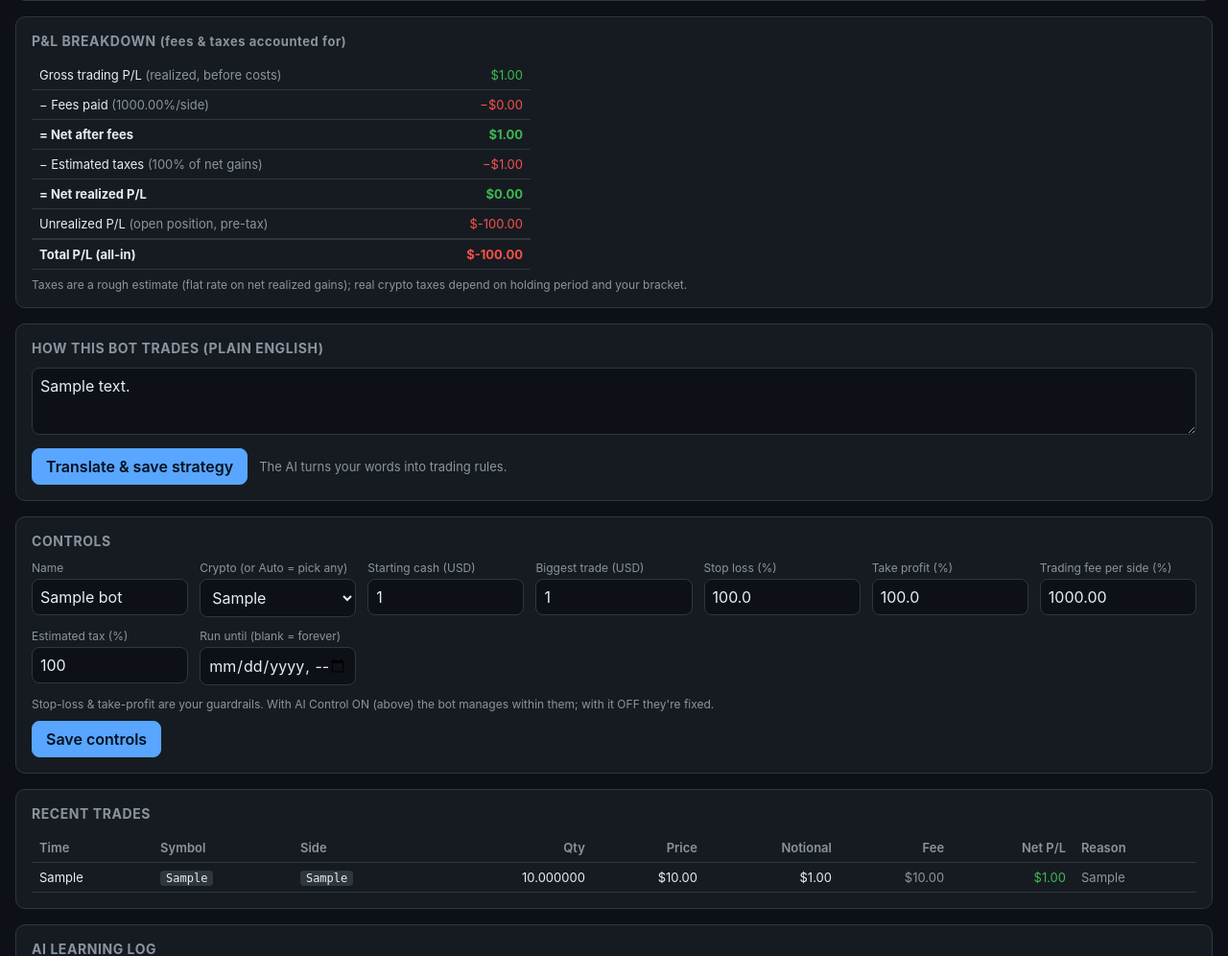
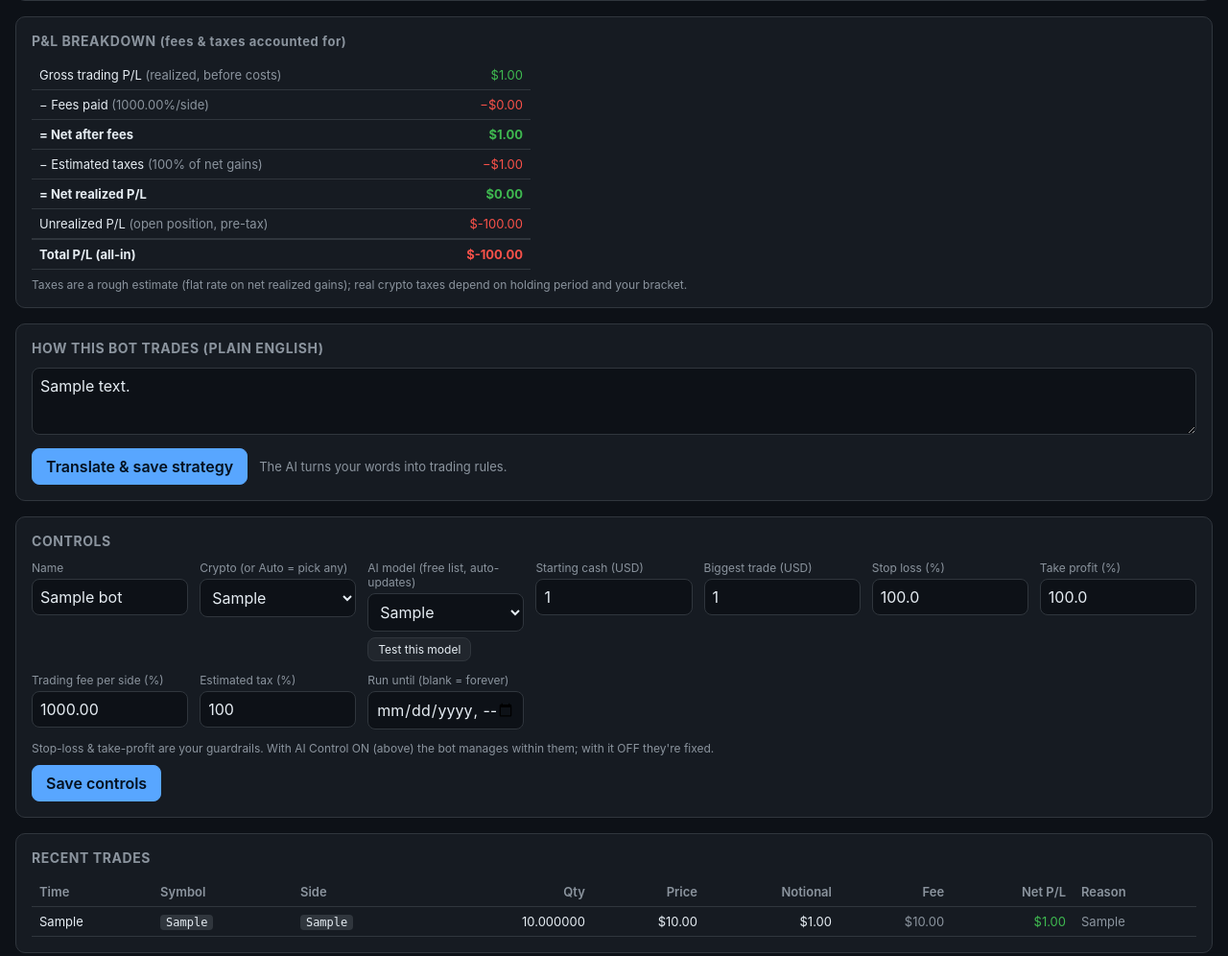
Before and after one commit to ddtechapp2026/claude, a FastAPI app: page / in a window 1280 px wide. Shown: the part 798-1794 px from the top of the page at 96% size. Run offline with FastAPI, Linux system fonts and the light colour scheme; tables that the repository leaves empty hold one stand-in row (values such as "Sample post"); a database or web service that is not in the repository returns one stand-in record (values such as "Sample title"); data that the repository does not hold is empty.

Commit message:
Per-bot AI model picker + live free-model list
- Each bot has its own model (bots.model; '' = global default). llm.resolve_model
  applies the per-bot choice and the free-only guard; translate + review use it.
- GET /api/models fetches OpenRouter's model list, filters to free (':free' /
  $0 pricing), caches 10 min (?refresh=1 to force) so newly released free models
  appear automatically; degrades gracefully if OpenRouter is unreachable.
- Dashboard: per-bot model dropdown from the live list (+ 'Default' option and a
  'Test this model' button), model shown on each bot's header, list auto-refreshed
  every 10 min. /api/ai/test accepts ?model= to test a specific one.

Co-Authored-By: Claude Opus 4.8 <noreply@anthropic.com>
Claude-Session: https://claude.ai/code/session_01VuLHDqieNL9Vup1DYK6PX6

```diff
--- a/src/dashboard/app.py
+++ b/src/dashboard/app.py
@@ -9,10 +9,12 @@ via OpenRouter, with a rule-based fallback). Sits behind nginx Basic Auth.
 from __future__ import annotations
 
 import json
+import time
 from datetime import datetime, timezone
 from pathlib import Path
 from typing import Optional
 
+import requests
 from fastapi import FastAPI, HTTPException
 from fastapi.responses import JSONResponse
 from fastapi.templating import Jinja2Templates
@@ -79,9 +81,39 @@ def healthz() -> dict:
 
 
 @app.get("/api/ai/test")
-def api_ai_test() -> JSONResponse:
+def api_ai_test(model: str = "") -> JSONResponse:
     """Make one real OpenRouter call and report the result, for diagnostics."""
-    return JSONResponse(llm.diagnostic())
+    return JSONResponse(llm.diagnostic(model or None))
+
+
+# Live list of free models, cached so the dropdown always shows newly released
+# ":free" models without hammering OpenRouter.
+_models_cache: dict = {"ts": 0.0, "free": []}
+_MODELS_TTL = 600.0  # 10 minutes
+
+
+@app.get("/api/models")
+def api_models(refresh: int = 0) -> JSONResponse:
+    now = time.monotonic()
+    if refresh or not _models_cache["free"] or (now - _models_cache["ts"]) > _MODELS_TTL:
+        try:
+            resp = requests.get(f"{settings.openrouter_base_url}/models", timeout=20)
+            resp.raise_for_status()
+            data = resp.json().get("data", [])
+            free = sorted(
+                m["id"] for m in data
+                if str(m.get("id", "")).endswith(":free")
+                or (str((m.get("pricing") or {}).get("prompt", "1")) in ("0", "0.0")
+                    and str((m.get("pricing") or {}).get("completion", "1")) in ("0", "0.0"))
+            )
+            _models_cache.update(ts=now, free=free)
+            return JSONResponse({"free": free, "cached": False, "count": len(free)})
+        except Exception as exc:  # noqa: BLE001
+            # Fall back to whatever we have cached (may be empty on first failure).
+            return JSONResponse({"free": _models_cache["free"], "cached": True,
+                                 "count": len(_models_cache["free"]), "error": str(exc)})
+    return JSONResponse({"free": _models_cache["free"], "cached": True,
+                         "count": len(_models_cache["free"])})
 
 
 @app.get("/api/bots")
@@ -138,6 +170,7 @@ class ConfigIn(BaseModel):
     run_until: Optional[str] = None            # ISO ts, "" clears it
     auto_adjust: Optional[bool] = None
     ai_control: Optional[bool] = None
+    model: Optional[str] = None                # per-bot AI model ('' = global default)
 
 
 def _norm_pct(v: float | None) -> float | None:
@@ -172,6 +205,8 @@ def api_config(bot_id: int, cfg: ConfigIn) -> JSONResponse:
         fields["auto_adjust"] = 1 if cfg.auto_adjust else 0
     if cfg.ai_control is not None:
         fields["ai_control"] = 1 if cfg.ai_control else 0
+    if cfg.model is not None:
+        fields["model"] = cfg.model.strip()
     _db.update_bot(bot_id, **fields)
     return JSONResponse({"ok": True, "bot": _bot_view(_db.get_bot(bot_id))})
 
@@ -195,7 +230,7 @@ def api_strategy(bot_id: int, body: StrategyIn) -> JSONResponse:
     bot = _db.get_bot(bot_id)
     if not bot:
         raise HTTPException(404, "bot not found")
-    spec, summary, source = llm.translate_strategy(body.text)
+    spec, summary, source = llm.translate_strategy(body.text, model=bot.get("model") or None)
     _db.update_bot(bot_id, strategy_text=body.text, strategy_spec=json.dumps(spec))
     return JSONResponse({"ok": True, "summary": summary, "source": source, "spec": spec})
 
--- a/src/dashboard/templates/index.html
+++ b/src/dashboard/templates/index.html
@@ -82,12 +82,31 @@ const fmtUsd=n=>(n==null)?"-":"$"+Number(n).toLocaleString(undefined,{minimumFra
 const fmtTime=iso=>{try{return new Date(iso).toISOString().replace("T"," ").slice(0,16)}catch{return iso||"-"}};
 const el=id=>document.getElementById(id);
 const pct=n=>(n==null)?"-":(Number(n)*100).toFixed(1)+"%";
-let currentBotId=null, chart=null, bots=[], universe=[];
+let currentBotId=null, chart=null, bots=[], universe=[], freeModels=[], defaultModel="";
 
 function symbolOptions(sel){
   const opts = ['AUTO', ...universe];
   if(sel && !opts.includes(sel)) opts.push(sel);   // keep a custom value visible
   return opts.map(s=>`<option value="${s}" ${s===sel?'selected':''}>${s==='AUTO'?'Auto — pick any crypto':s}</option>`).join("");
+}
+
+function modelOptions(sel){
+  let list=[...freeModels];
+  if(sel && !list.includes(sel)) list.unshift(sel);   // keep current pick visible even if delisted
+  let html=`<option value="" ${sel===""?'selected':''}>Default (${defaultModel||'global'})</option>`;
+  html+=list.map(m=>`<option value="${m}" ${m===sel?'selected':''}>${m}</option>`).join("");
+  return html;
+}
+
+async function loadModels(force){
+  try{const r=await api("/api/models"+(force?"?refresh=1":"")); freeModels=r.free||[];}catch(e){/* keep old */}
+}
+async function testBotModel(){
+  const m=el("f-model").value, box=el("model-test");
+  box.textContent="testing…";
+  try{const r=await api("/api/ai/test"+(m?("?model="+encodeURIComponent(m)):""));
+    box.innerHTML = r.ok ? `<span class="pos">✓ ${r.model} works</span>` : `<span class="neg">✗ ${r.stage||''} ${r.status||''}: ${(r.detail||'').slice(0,140)}</span>`;
+  }catch(e){box.innerHTML=`<span class="neg">✗ ${e.message}</span>`;}
 }
 
 async function api(url,opts){const r=await fetch(url,{cache:"no-store",...opts});
@@ -119,7 +138,7 @@ function detailHTML(d){
 
   <div class="panel">
     <div class="row" style="justify-content:space-between">
-      <div><b>${b.name}</b> <span class="pill">${b.symbol}</span> <span class="pill ${b.ai_control?'ai':''}">AI Control ${b.ai_control?'ON':'OFF'}</span></div>
+      <div><b>${b.name}</b> <span class="pill">${b.symbol}</span> <span class="pill ${b.ai_control?'ai':''}">AI Control ${b.ai_control?'ON':'OFF'}</span> <span class="pill">🧠 ${b.model||'default'}</span></div>
       <div class="row">
         <button class="${b.enabled?'on':'off'}" onclick="toggleBot(${b.id})">${b.enabled?'⏸ Turn OFF':'▶ Turn ON'}</button>
         <a href="/api/bots/${b.id}/export" download style="text-decoration:none"><button>⬇ Export data</button></a>
@@ -178,6 +197,10 @@ function detailHTML(d){
     <div class="formgrid">
       <div><label>Name</label><input id="f-name" value="${b.name}"></div>
       <div><label>Crypto (or Auto = pick any)</label><select id="f-symbol">${symbolOptions(b.symbol)}</select></div>
+      <div><label>AI model (free list, auto-updates)</label>
+        <select id="f-model">${modelOptions(b.model||"")}</select>
+        <div style="margin-top:6px"><button type="button" onclick="testBotModel()" style="padding:4px 10px;font-size:12px">Test this model</button> <span id="model-test" class="muted" style="font-size:12px"></span></div>
+      </div>
       <div><label>Starting cash (USD)</label><input id="f-cash" type="number" value="${b.starting_cash}"></div>
       <div><label>Biggest trade (USD)</label><input id="f-max" type="number" value="${b.max_trade_usd}"></div>
       <div><label>Stop loss (%)</label><input id="f-stop" type="number" step="0.1" value="${(b.stop_loss_pct*100).toFixed(1)}"></div>
@@ -236,7 +259,7 @@ async function loadDetail(){
 }
 
 async function loadBots(){
-  const d=await api("/api/bots"); bots=d.bots; universe=d.universe||[];
+  const d=await api("/api/bots"); bots=d.bots; universe=d.universe||[]; defaultModel=d.model||"";
   el("ai-state").textContent = d.ai_enabled
     ? `on · ${d.model}${d.free_only ? " · free-only" : ""}`
     : "off — using rule-based parser";
@@ -275,6 +298,7 @@ async function saveConfig(id){
     starting_cash:parseFloat(el("f-cash").value),max_trade_usd:parseFloat(el("f-max").value),
     stop_loss_pct:parseFloat(el("f-stop").value),take_profit_pct:parseFloat(el("f-tp").value),
     fee_pct:parseFloat(el("f-fee").value),tax_pct:parseFloat(el("f-tax").value),
+    model:el("f-model").value,
     run_until:until?new Date(until).toISOString():""};
   el("cfg-msg").textContent="Saving…";
   try{await api(`/api/bots/${id}/config`,{method:"POST",headers:{"Content-Type":"application/json"},body:JSON.stringify(body)});
@@ -288,8 +312,11 @@ async function tick(){try{await loadBots();
   await loadDetail(); el("updated").textContent=new Date().toLocaleTimeString();
 }catch(e){el("detail").innerHTML=`<div class="banner warn">Dashboard error: ${e.message}</div>`;}}
 
-(async()=>{await loadBots(); await loadDetail(); el("updated").textContent=new Date().toLocaleTimeString();
-  setInterval(tick,10000);})();
+(async()=>{await loadModels(); await loadBots(); await loadDetail();
+  el("updated").textContent=new Date().toLocaleTimeString();
+  setInterval(tick,10000);
+  setInterval(loadModels, 600000);  // refresh the free-model list every 10 min
+})();
 </script>
 </body>
 </html>
--- a/src/database.py
+++ b/src/database.py
@@ -56,6 +56,7 @@ class Database:
                     run_until      TEXT,               -- ISO ts or NULL (forever)
                     auto_adjust    INTEGER NOT NULL DEFAULT 1,
                     ai_control     INTEGER NOT NULL DEFAULT 1,  -- AI manages within guardrails
+                    model          TEXT NOT NULL DEFAULT '',    -- per-bot AI model ('' = global default)
                     status         TEXT NOT NULL DEFAULT 'idle',
                     last_reason    TEXT NOT NULL DEFAULT '',
                     last_cycle     TEXT,
@@ -129,6 +130,7 @@ class Database:
                 "fee_pct": "REAL NOT NULL DEFAULT 0.001",
                 "tax_pct": "REAL NOT NULL DEFAULT 0.30",
                 "ai_control": "INTEGER NOT NULL DEFAULT 1",
+                "model": "TEXT NOT NULL DEFAULT ''",
             })
             self._ensure_columns(conn, "wallets", {
                 "position_symbol": "TEXT",
```
Also changed, not shown: src/llm.py (+21 -11 lines), 1 other file.
